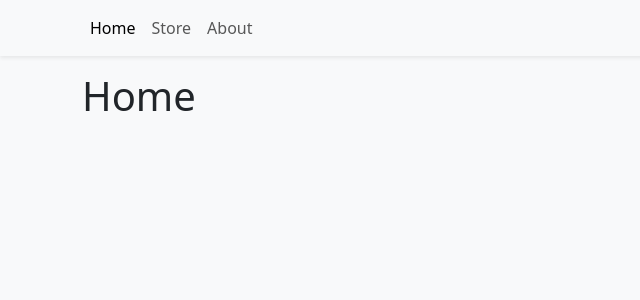
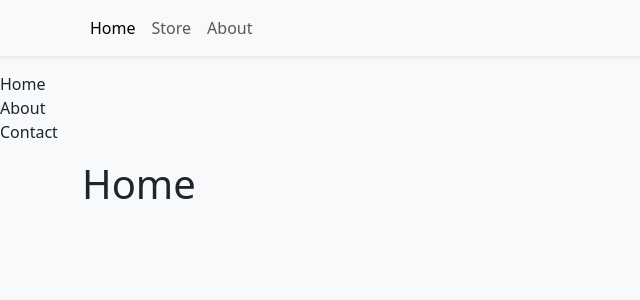
Before and after one commit to new-idea-machine/OS-Restaurant-Inventory-App, a React (Vite) app in the folder grocery-App/: page / in a window 1280 px wide. Shown: the top 300 px of the page, without its empty margins (0-640 px from the left). Built offline with nearby package versions, Linux system fonts and the light colour scheme.

Commit message:
Added side bar component

```diff
--- a/grocery-App/src/App.tsx
+++ b/grocery-App/src/App.tsx
@@ -5,12 +5,15 @@ import {Home} from "./pages/Home";
 import {Store} from "./pages/Store";
 import {About} from "./pages/About";
 import { Navbar } from "./components/Navbar";
+import {Sidebar} from "./components/Sidebar";
 import { ShoppingCartProvider } from "./context/ShoppingCartContext";
+
 
 function App() {
   return (
     <ShoppingCartProvider>
      <Navbar />
+     <Sidebar/>
       <Container className="mb-4">
         <Routes>
           <Route path="/" element={<Home />} />
--- /dev/null
+++ b/grocery-App/src/components/Sidebar.tsx
@@ -0,0 +1,15 @@
+// Sidebar.tsx
+import React from 'react';
+
+export function Sidebar() {
+  return (
+    <nav id="sidebar">
+      {/* Sidebar content goes here */}
+      <ul className="list-unstyled">
+        <li>Home</li>
+        <li>About</li>
+        <li>Contact</li>
+      </ul>
+    </nav>
+  );
+};
```
